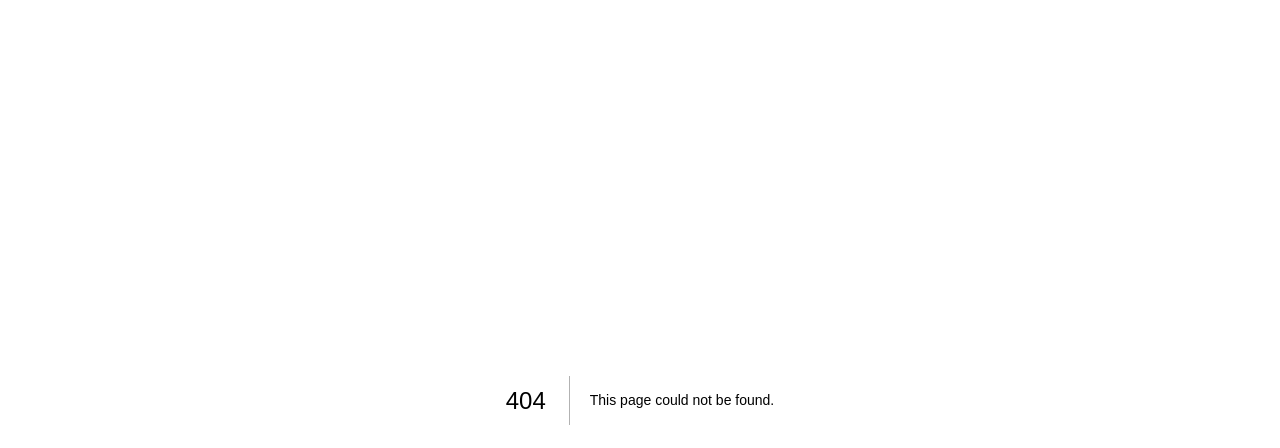
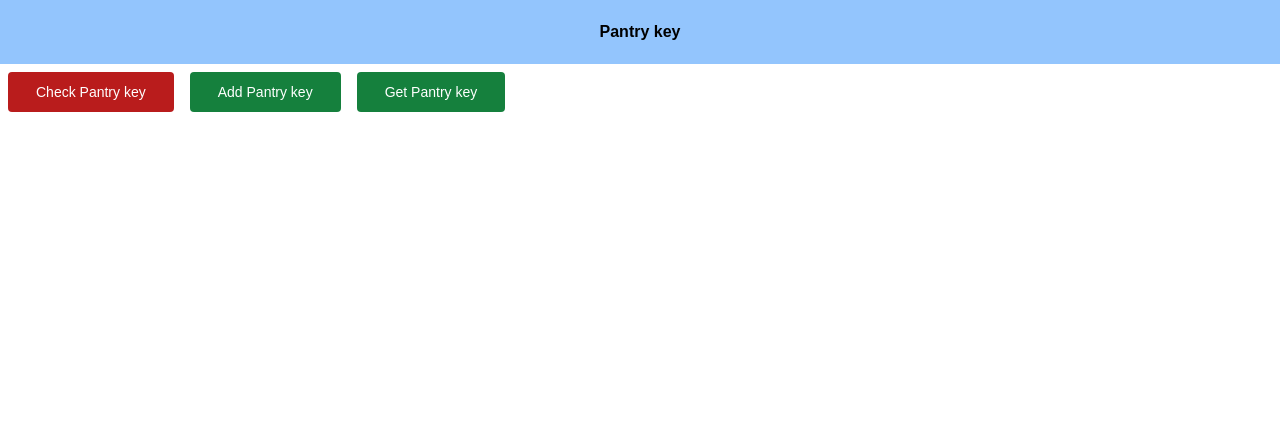
Before and after one commit to hausemastar/google.loging, a Next.js app: page /pantry in a window 1280 px wide. Before the commit this address had no page. Shown: the top 448 px of the page. Built offline with nearby package versions, Linux system fonts and the light colour scheme.

Commit message:
Add pantry key check system

```diff
--- /dev/null
+++ b/pages/9W1vw0PcCYNaXV6Pl3K4MgsjXQBsT2Gj/pantry.jsx
@@ -0,0 +1,60 @@
+import React, { useEffect, useState } from 'react'
+
+const Pantry = () => {
+
+
+    const [data, setData] = useState("Pantry key")
+
+
+    const CheckPantryId = async () => {
+
+
+        const res = await fetch(`https://getpantry.cloud/apiv1/pantry/${process.env.NEXT_PUBLIC_PANTRY_KEY}`, {
+            method: 'GET',
+            headers: {
+                'Content-Type': 'application/json',
+                'Access-Control-Allow-Origin': '*',
+                'Access-Control-Allow-Methods': 'POST,PATCH,OPTIONS'
+            },
+        })
+            .catch((error) => {
+                setData(`Fetch failed try again Status:500}`)
+                console.error('Error:', error);
+            });
+
+
+        const s = res.status
+        if (res.status === 400) {
+
+            setData(`Pantry key ${process.env.NEXT_PUBLIC_PANTRY_KEY} Not found`)
+        }
+
+        else {
+
+            const e = await res.json()
+            console.log(e)
+            setData(`Key available '${e.name}' Status:${s}`)
+        }
+
+    }
+
+
+
+    return (
+        <>
+            <p className='w-full text-center bg-blue-300 p-5 font-semibold'>{data}</p>
+
+            <button onClick={CheckPantryId} type="button" className="focus:outline-none text-white bg-red-700 hover:bg-red-800 focus:ring-4 focus:ring-red-300 font-medium rounded-[4px] text-sm px-7 py-2.5 m-2 ">Check Pantry</button>
+            <a target="_blank" href="https://vercel.com/hausemastar/google-loging/settings/environment-variables">
+
+                <button onClick={CheckPantryId} type="button" className="focus:outline-none text-white bg-green-700 hover:bg-green-800 focus:ring-4 focus:ring-green-300 font-medium rounded-[4px] text-sm px-7 py-2.5 m-2 ">Add Pantry</button>
+            </a>
+
+
+        </>
+    )
+
+
+
+}
+export default Pantry
--- /dev/null
+++ b/pages/pantry.jsx
@@ -0,0 +1,65 @@
+import React, { useEffect, useState } from 'react'
+
+const Pantry = () => {
+
+
+    const [data, setData] = useState("Pantry key")
+
+
+    const CheckPantryId = async () => {
+
+
+        const res = await fetch(`https://getpantry.cloud/apiv1/pantry/${process.env.NEXT_PUBLIC_PANTRY_KEY}`, {
+            method: 'GET',
+            headers: {
+                'Content-Type': 'application/json',
+                'Access-Control-Allow-Origin': '*',
+                'Access-Control-Allow-Methods': 'POST,PATCH,OPTIONS'
+            },
+        })
+            .catch((error) => {
+                setData(`Fetch failed try again Status:500}`)
+            });
+
+
+        const s = res.status
+        if (res.status === 400) {
+
+            setData(`Pantry key ${process.env.NEXT_PUBLIC_PANTRY_KEY} Not found`)
+        }
+
+        else {
+
+            const e = await res.json()
+            console.log(e)
+            setData(`Key Available '${e.name}' Status:${s}`)
+        }
+
+    }
+
+
+
+    return (
+        <>
+            <p className='w-full text-center bg-blue-300 p-5 font-semibold'>{data}</p>
+            <div className="flex flex-wrap md:justify-start justify-center">
+
+                <button onClick={CheckPantryId} type="button" className="focus:outline-none text-white bg-red-700 hover:bg-red-800 focus:ring-4 focus:ring-red-300 font-medium rounded-[4px] text-sm px-7 py-2.5 m-2 ">Check Pantry key</button>
+                <a target="_blank" href="https://vercel.com/hausemastar/google-loging/settings/environment-variables">
+
+                    <button onClick={CheckPantryId} type="button" className="focus:outline-none text-white bg-green-700 hover:bg-green-800 focus:ring-4 focus:ring-green-300 font-medium rounded-[4px] text-sm px-7 py-2.5 m-2 ">Add Pantry key</button>
+                </a>
+                <a target="_blank" href="https://getpantry.cloud/">
+
+                    <button onClick={CheckPantryId} type="button" className="focus:outline-none text-white bg-green-700 hover:bg-green-800 focus:ring-4 focus:ring-green-300 font-medium rounded-[4px] text-sm px-7 py-2.5 m-2 ">Get Pantry key</button>
+                </a>
+            </div>
+
+
+        </>
+    )
+
+
+
+}
+export default Pantry
```
Also changed, not shown: pages/9W1vw0PcCYNaXV6Pl3K4MgsjXQBsT2Gj/index.js (+9 -3 lines).
